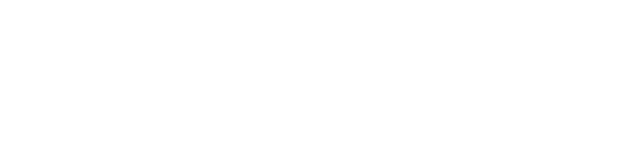
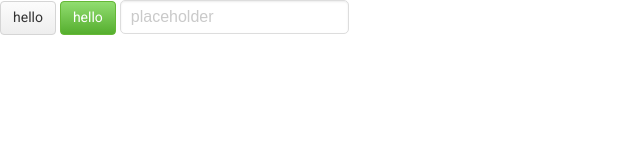
Before and after one commit to soulwine-it/github-clone, a plain HTML site: page index.html in a window 1280 px wide. Shown: the whole page, without its empty margins (0-640 px from the left). Drawn offline with Linux system fonts and the light colour scheme.

Commit message:
Updated css
button, input--text

```diff
--- /dev/null
+++ b/css/main.css
@@ -0,0 +1,65 @@
+/* COMMON */
+.body__container {
+  font-family: "Roboto", sans-serif;
+  font-size: 16px;
+  font-weight: 400;
+  color: #333;
+}
+
+/* btn */
+.btn {
+  height: 34px;
+  background: #eee linear-gradient(to bottom, #fcfcfc, #eee);
+  border: 1px solid #d5d5d5;
+  border-radius: 4px;
+  display: inline-flex;
+  align-items: center;
+  padding: 0 12px;
+  font-size: 14px;
+  line-height: 1.5;
+  cursor: pointer;
+  box-sizing: border-box;
+  position: relative;
+}
+.btn:hover::before {
+  content: "";
+  position: absolute;
+  top: 0;
+  left: 0;
+  width: 100%;
+  height: 100%;
+  background: rgba(0, 0, 0, 0.07);
+}
+.btn.btn--primary {
+  border: 1px solid #65b836;
+  color: #fff;
+  background: #55a532 linear-gradient(#91dd70, #55ae2e);
+}
+
+/* INPUT TEXT */
+.input--text {
+  height: 34px;
+  padding: 0 10px;
+  border: 1px solid #ddd;
+  border-radius: 5px;
+  box-sizing: border-box;
+  outline: none;
+  box-shadow: inset 0 1px 2px rgba(0, 0, 0, 0.075);
+  font-size: 16px;
+}
+
+.input--text:focus {
+  border-color: #51a7e8;
+  box-shadow: inset 0 1px 2px rgba(0, 0, 0, 0.075),
+    0 0 5px rgba(81, 167, 232, 0.5);
+}
+/* Vender Prefix(브라우저 업체별 접두사) 크롬, 익스플로러, 파이어폭스? */
+.input--text::-webkit-input-placeholder {
+  color: #cacaca;
+}
+.input--text::-ms-input-placeholder {
+  color: #cacaca;
+}
+.input--text::-moz-input-placeholder {
+  color: #cacaca;
+}
--- /dev/null
+++ b/css/reset.css
@@ -0,0 +1,129 @@
+/* http://meyerweb.com/eric/tools/css/reset/
+   v2.0 | 20110126
+   License: none (public domain)
+*/
+
+html,
+body,
+div,
+span,
+applet,
+object,
+iframe,
+h1,
+h2,
+h3,
+h4,
+h5,
+h6,
+p,
+blockquote,
+pre,
+a,
+abbr,
+acronym,
+address,
+big,
+cite,
+code,
+del,
+dfn,
+em,
+img,
+ins,
+kbd,
+q,
+s,
+samp,
+small,
+strike,
+strong,
+sub,
+sup,
+tt,
+var,
+b,
+u,
+i,
+center,
+dl,
+dt,
+dd,
+ol,
+ul,
+li,
+fieldset,
+form,
+label,
+legend,
+table,
+caption,
+tbody,
+tfoot,
+thead,
+tr,
+th,
+td,
+article,
+aside,
+canvas,
+details,
+embed,
+figure,
+figcaption,
+footer,
+header,
+hgroup,
+menu,
+nav,
+output,
+ruby,
+section,
+summary,
+time,
+mark,
+audio,
+video {
+  margin: 0;
+  padding: 0;
+  border: 0;
+  font-size: 100%;
+  font: inherit;
+  vertical-align: baseline;
+}
+/* HTML5 display-role reset for older browsers */
+article,
+aside,
+details,
+figcaption,
+figure,
+footer,
+header,
+hgroup,
+menu,
+nav,
+section {
+  display: block;
+}
+body {
+  line-height: 1;
+}
+ol,
+ul {
+  list-style: none;
+}
+blockquote,
+q {
+  quotes: none;
+}
+blockquote:before,
+blockquote:after,
+q:before,
+q:after {
+  content: "";
+  content: none;
+}
+table {
+  border-collapse: collapse;
+  border-spacing: 0;
+}
--- a/index.html
+++ b/index.html
@@ -2,13 +2,47 @@
 <html lang="en">
   <head>
     <meta charset="UTF-8" />
-    <title>GitHub</title>
+    <title>GitHub Clone</title>
     <meta name="author" content="soulwine" />
     <meta name="description" content="GitHub Clone" />
     <meta
       name="viewport"
       content="width=device-width, initial-scale=1, user-scalable=no, maximum-scale=1, minimum-scale=1"
     />
+    <!-- 외부에 공개할 정보 -->
+    <!-- http://ogp.me/ -->
+    <meta property="og:type" content="website" />
+    <meta property="og:site_name" content="GitHub Clone" />
+    <meta property="og:title" content="Github Clone" />
+    <meta property="og:description" content="GitHub clone coding." />
+    <meta property="og:image" content="img/logo__github.png" />
+    <meta property="og:url" content="https://github.com" />
+
+    <!-- https://developer.twitter.com/en/docs/tweets/optimize-with-cards/guides/getting-started.html -->
+    <meta property="twitter:card" content="summary" />
+    <meta property="twitter:site" content="GitHub Clone" />
+    <meta property="twitter:title" content="Github Clone" />
+    <meta property="twitter:description" content="GitHub clone coding." />
+    <meta property="twitter:image" content="img/logo__github.png" />
+    <meta property="twitter:url" content="https://github.com" />
+    <!-- 인터넷 익스플로러 파비콘 -->
+    <!-- <link rel="shortcut icon" type="image/x-icon" href="favicon.ico" /> -->
+    <link rel="icon" href="favicon.png" />
+    <!-- 애플폰 파비콘 -->
+    <link rel="apple-touch-icon" href="favicon.png" />
+    <!-- 구글 폰트 적용 -->
+    <link
+      href="https://fonts.googleapis.com/css2?family=Roboto:wght@300;400;500&display=swap"
+      rel="stylesheet"
+    />
+    <link rel="stylesheet" href="css/reset.css" />
+    <link rel="stylesheet" href="css/main.css" />
   </head>
-  <body></body>
+  <body>
+    <div class="body__container">
+      <div class="btn">hello</div>
+      <div class="btn btn--primary">hello</div>
+      <input type="text" class="input--text" placeholder="placeholder" />
+    </div>
+  </body>
 </html>
```
